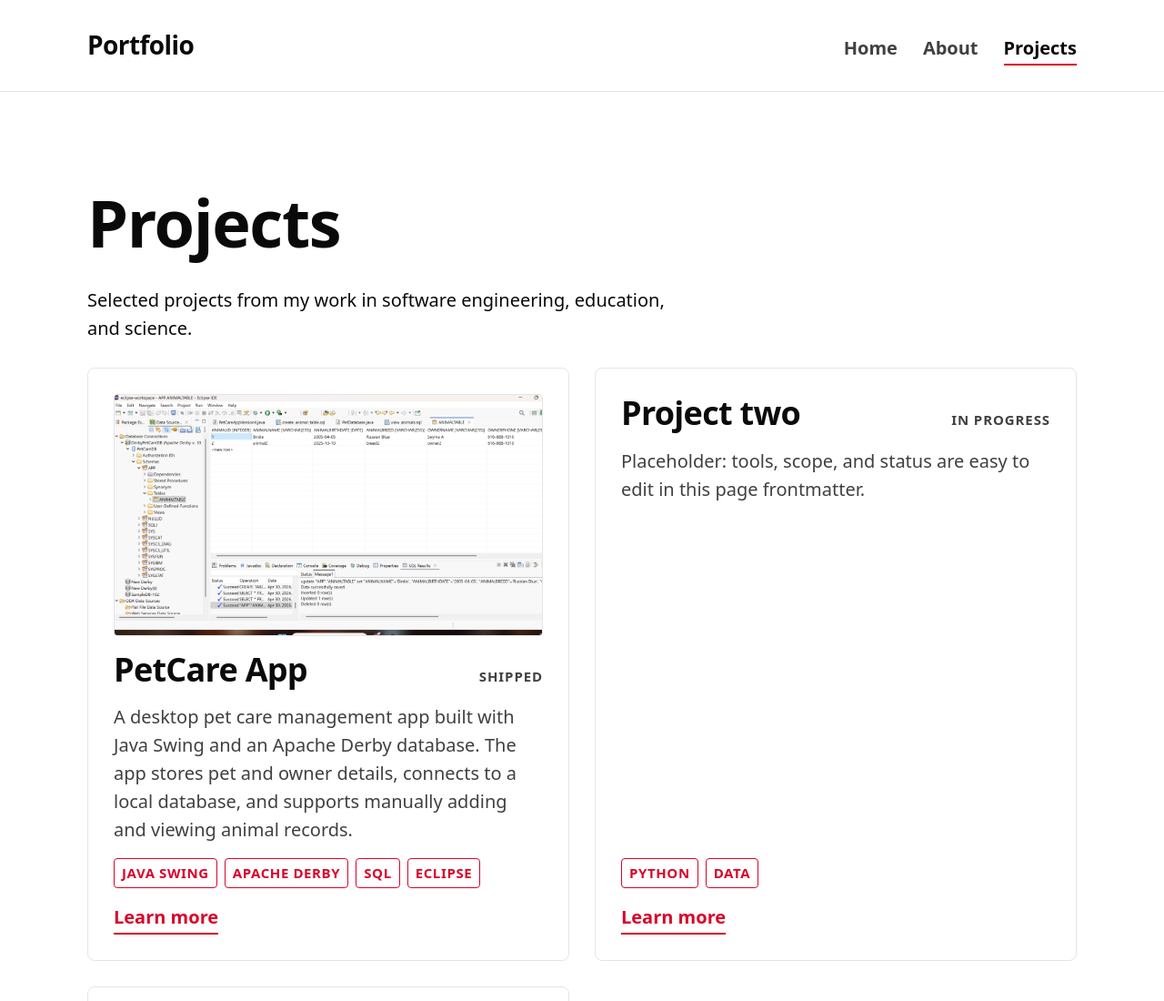
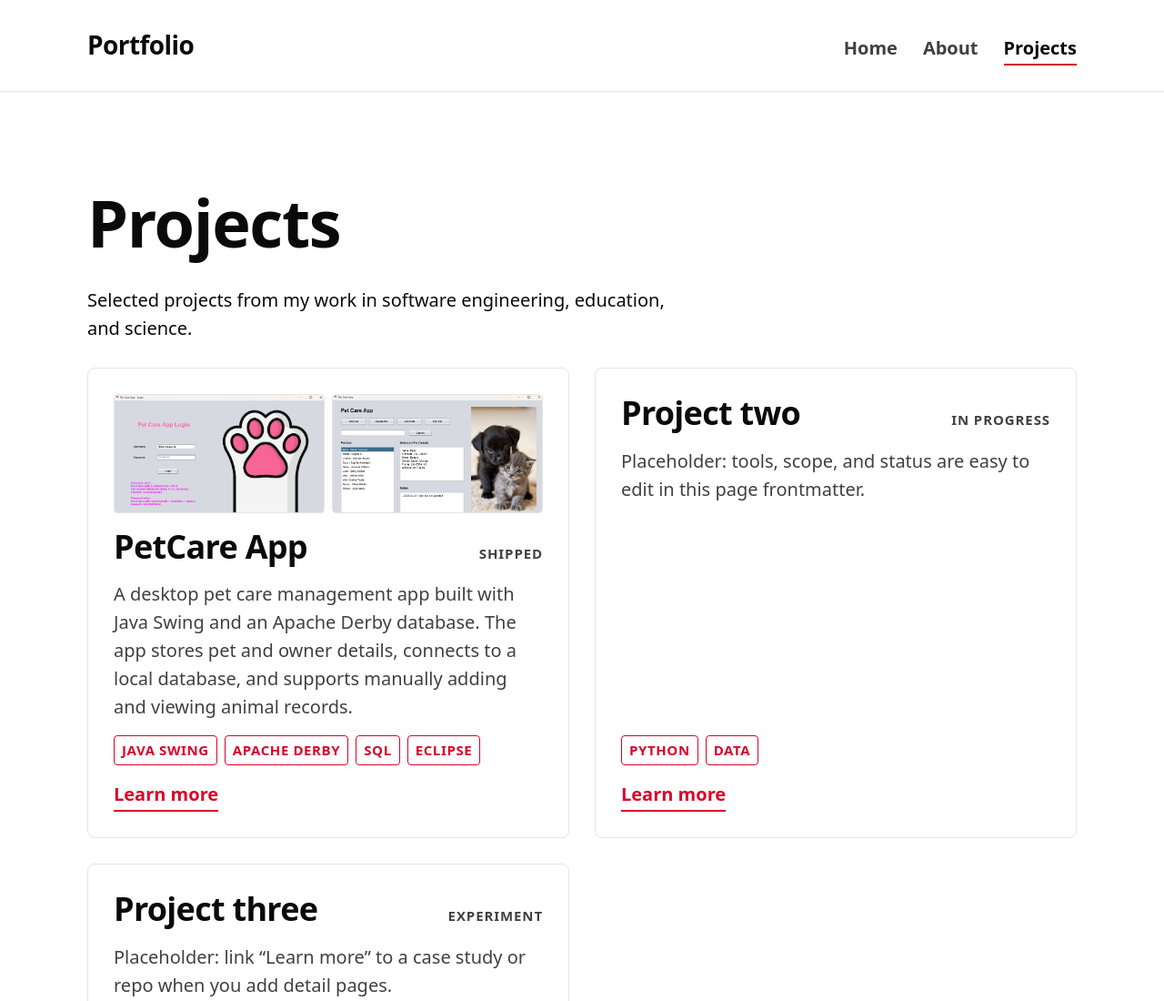
Before and after one commit to SeymaOA/vibe-portfolio-site, an Astro site in the folder web/: page /projects in a window 1280 px wide. Shown: the top 1100 px of the page at 91% size. Built offline with nearby package versions, Linux system fonts and the light colour scheme; Astro itself is replaced by a stand-in of ours; a web font is replaced by a local one.

Commit message:
Update PetCare project screenshots

```diff
--- a/web/src/components/ProjectCard.astro
+++ b/web/src/components/ProjectCard.astro
@@ -8,6 +8,10 @@ export interface ProjectCardProps {
   ctaLabel?: string;
   image?: string;
   imageAlt?: string;
+  images?: {
+    src: string;
+    alt: string;
+  }[];
   /** Use `3` under an `h2` section (e.g. featured on Home). Default `2` under page `h1`. */
   titleLevel?: 2 | 3;
 }
@@ -21,21 +25,27 @@ const {
   ctaLabel = 'Learn more',
   image,
   imageAlt = '',
+  images,
   titleLevel = 2,
 } = Astro.props as ProjectCardProps;
 
 const TitleTag = titleLevel === 3 ? 'h3' : 'h2';
+const galleryImages = images ?? (image ? [{ src: image, alt: imageAlt }] : []);
 ---
 
 <article class="project-card">
-  {image && (
-    <img
-      class="project-card__image"
-      src={image}
-      alt={imageAlt}
-      loading="lazy"
-      decoding="async"
-    />
+  {galleryImages.length > 0 && (
+    <div class="project-card__gallery">
+      {galleryImages.map((item) => (
+        <img
+          class="project-card__image"
+          src={item.src}
+          alt={item.alt}
+          loading="lazy"
+          decoding="async"
+        />
+      ))}
+    </div>
   )}
   <div class="project-card__top">
     <TitleTag class="project-card__title">{title}</TitleTag>
@@ -69,6 +79,17 @@ const TitleTag = titleLevel === 3 ? 'h3' : 'h2';
   .project-card:hover {
     border-color: color-mix(in srgb, var(--color-accent) 35%, var(--color-border));
     box-shadow: 0 8px 28px rgba(0, 0, 0, 0.06);
+  }
+
+  .project-card__gallery {
+    display: grid;
+    gap: var(--space-sm);
+  }
+
+  @media (min-width: 48rem) {
+    .project-card__gallery {
+      grid-template-columns: repeat(2, minmax(0, 1fr));
+    }
   }
 
   .project-card__image {
--- a/web/src/pages/projects.astro
+++ b/web/src/pages/projects.astro
@@ -11,8 +11,16 @@ const projects = [
       'A desktop pet care management app built with Java Swing and an Apache Derby database. The app stores pet and owner details, connects to a local database, and supports manually adding and viewing animal records.',
     status: 'Shipped',
     tools: ['Java Swing', 'Apache Derby', 'SQL', 'Eclipse'],
-    image: '/petcare-database.png',
-    imageAlt: 'PetCare App database table open in Eclipse with animal records',
+    images: [
+      {
+        src: '/petcare-login.png',
+        alt: 'PetCare App login screen with username and password fields',
+      },
+      {
+        src: '/petcare-dashboard.png',
+        alt: 'PetCare App main screen with pet list, selected pet details, and notes',
+      },
+    ],
     href: '#',
   },
   {
```
Also changed, not shown: web/public/petcare-dashboard.png (added), web/public/petcare-database.png (deleted), web/public/petcare-login.png (added).
